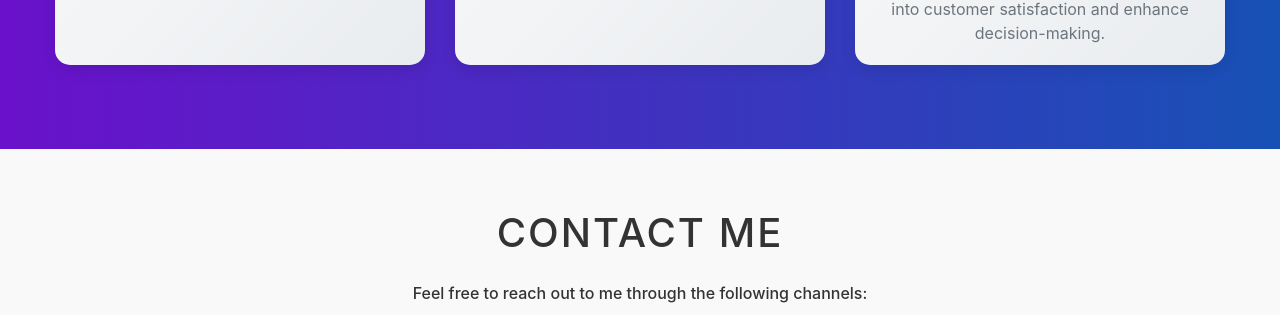
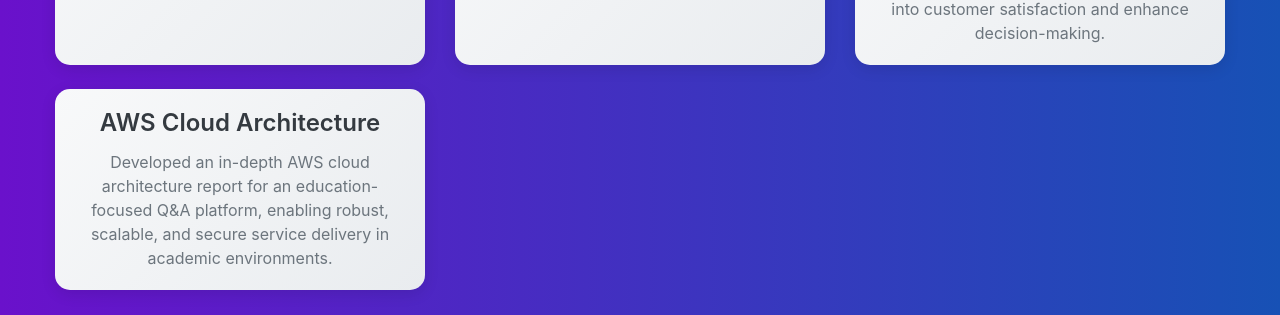
Before and after one commit to Janani241/Janani241.github.io, a plain HTML site: page index.html in a window 1280 px wide. Shown: the part 1962-2277 px from the top of the page. Drawn offline with nearby package versions, Linux system fonts and the light colour scheme.

Commit message:
Update index.html

```diff
--- a/index.html
+++ b/index.html
@@ -265,6 +265,17 @@
           </div>
 <!--           </a> -->
         </div>
+        <div class="col-md-4 mb-4">
+<!--           <a href="https://github.com/Janani241/Sentiment_Analysis" target="_blank" class="project-link"> -->
+          <div class="card h-100 project-card">
+            <div class="card-body">
+              <h5 class="card-title">AWS Cloud Architecture</h5>
+              <p class="card-text">	Developed an in-depth AWS cloud architecture report for an education-focused Q&A platform, enabling robust, scalable, and secure service delivery in academic environments.</p>
+            </div>
+          </div>
+<!--           </a> -->
+        </div>
+
       </div>
     </div>
   </section>
```
